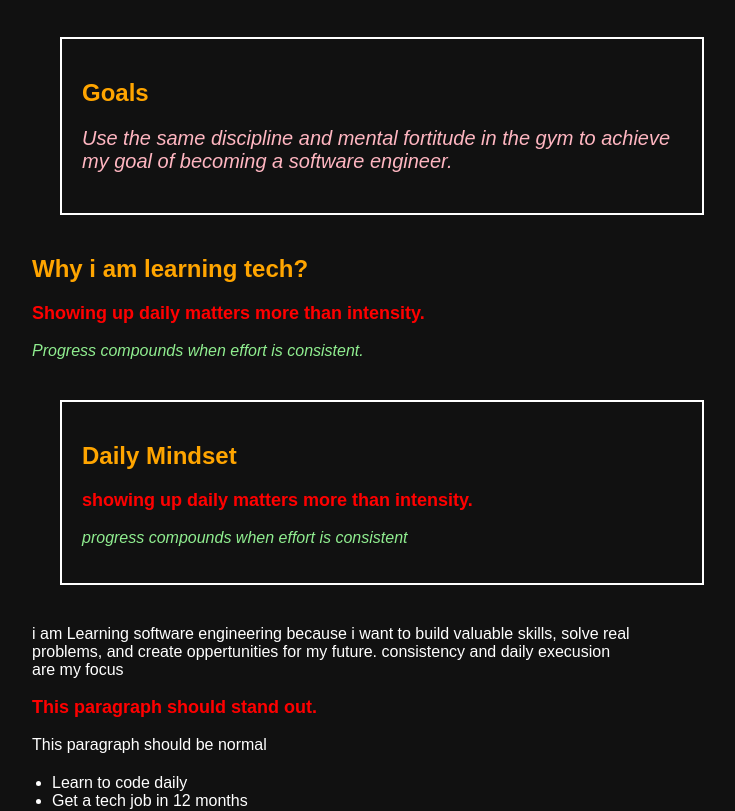
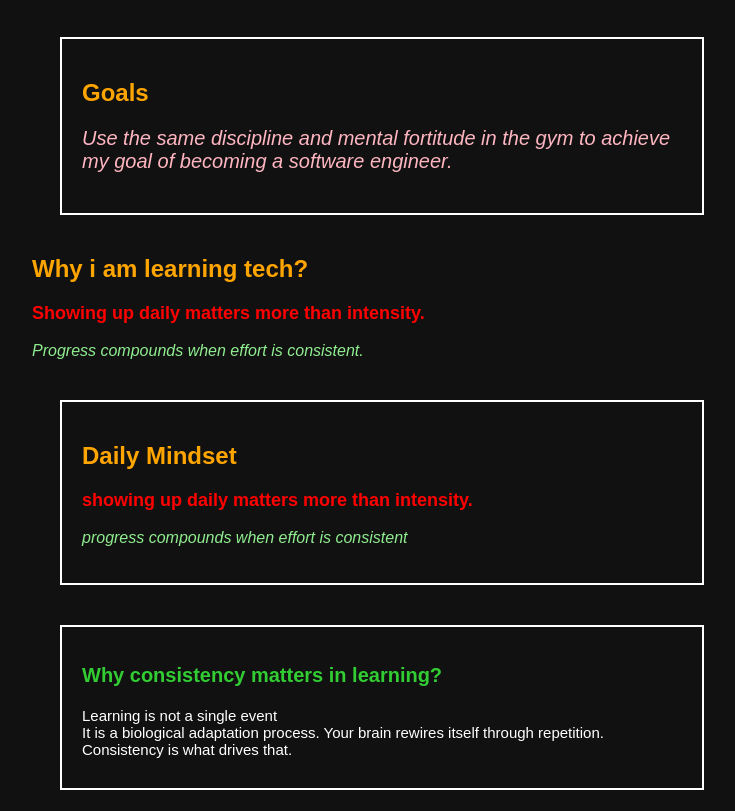
Before and after one commit to abzhussein767-jpg/tech-journey, a plain HTML site: page index.html in a window 1280 px wide. Shown: the part 147-958 px from the top of the page, without its empty margins (16-751 px from the left). Drawn offline with Linux system fonts and the light colour scheme.

Commit message:
Add files via upload

```diff
--- a/index.html
+++ b/index.html
@@ -29,6 +29,14 @@
      <p class="highlight">showing up daily matters more than intensity.</p>
      <P class="note">progress compounds when effort is consistent</P>
 </div>
+<div class="boxtwo">
+    <h2  class="volvic">Why consistency matters in learning?</h2>
+    <ul class="volvictwo">
+        <li>Learning is not a single event</li>
+        <li>It is a biological adaptation process. Your brain rewires itself through repetition.</li>
+        <li>Consistency is what drives that.</li>
+    </ul>
+</div>
     <p>
         i am Learning software engineering because i want to build valuable skills, solve real problems, and create oppertunities for my future. consistency and daily execusion are my focus
     </p>
--- a/style.css
+++ b/style.css
@@ -61,3 +61,25 @@ p {
 h1{
     text-align: center;
 }
+
+
+.boxtwo {
+    border: 2px solid white;
+    padding: 20px;
+    margin: 40px auto;
+    max-width: 600px;
+}
+
+.volvic {
+    color: limegreen;
+    font-style: bold;
+    font-size: 20px;
+}
+
+.volvictwo {
+    color: white;
+    list-style: none;
+    padding-left: 0;
+    font-size: 15px;
+    margin-bottom: 10px;
+}
```
Also changed, not shown: 1 other file.
